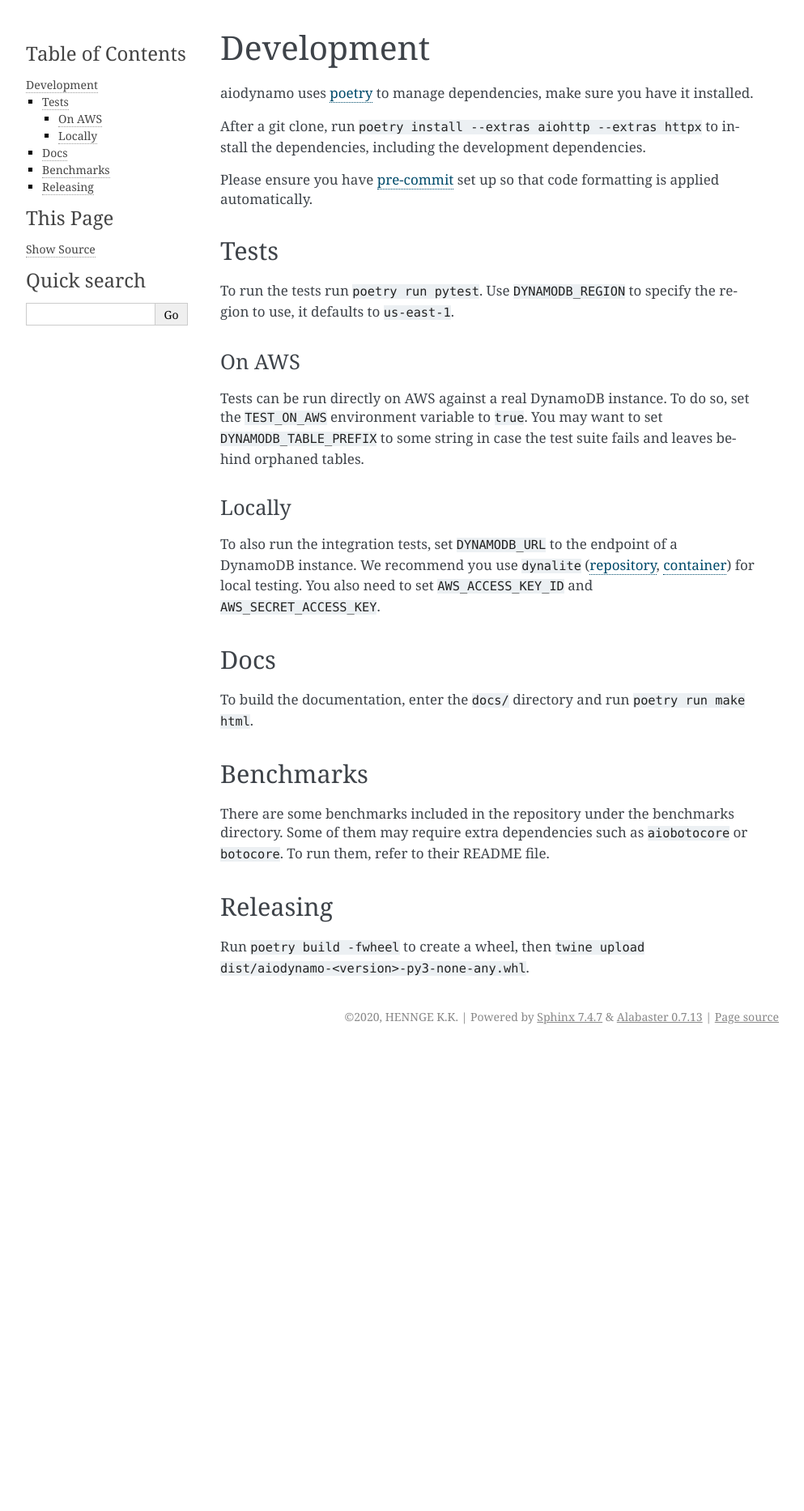
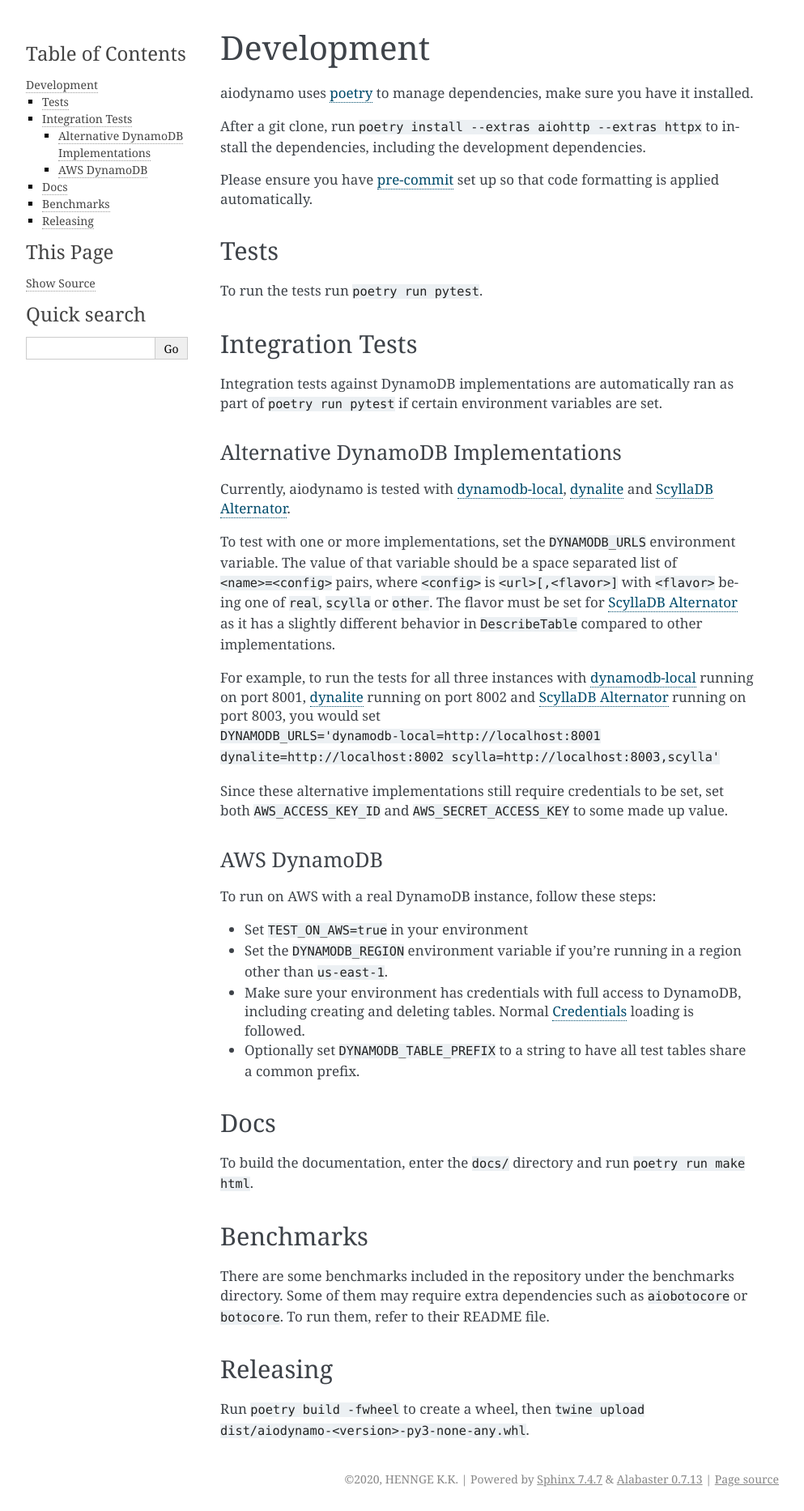
Before and after one commit to HENNGE/aiodynamo, a Sphinx documentation site: the page built from docs/development.rst, in a window 1280 px wide. Shown: the whole page at 81% size, without its empty margins (148-1141 px from the left). Built offline with Sphinx 7.4.7, drawn with Linux system fonts in a browser that asks for light colours; before the commit the page ends 1295 px from its top, so only the background shows below that.

Commit message:
Add ScyllaDB Alternator to test suite

```diff
--- a/docs/concepts.rst
+++ b/docs/concepts.rst
@@ -6,6 +6,9 @@ as profiling showed that especially for querying data, boto libraries were very
 
 Main differences to boto3/botocore/aiobotocore
 ----------------------------------------------
+
+
+.. _credentials:
 
 Credentials
 ~~~~~~~~~~~
--- a/docs/development.rst
+++ b/docs/development.rst
@@ -3,29 +3,42 @@ Development
 
 aiodynamo uses `poetry`_ to manage dependencies, make sure you have it installed.
 
-After a git clone, run ``poetry install --extras aiohttp --extras httpx`` to install the dependencies,
-including the development dependencies.
+After a git clone, run ``poetry install --extras aiohttp --extras httpx`` to install the dependencies, including the development dependencies.
 
 Please ensure you have `pre-commit`_ set up so that code formatting is applied automatically.
 
 Tests
 -----
 
-To run the tests run ``poetry run pytest``. Use ``DYNAMODB_REGION`` to specify the region to use, it defaults to
-``us-east-1``.
+To run the tests run ``poetry run pytest``.
 
-On AWS
-~~~~~~
+Integration Tests
+-----------------
 
-Tests can be run directly on AWS against a real DynamoDB instance. To do so, set the ``TEST_ON_AWS`` environment
-variable to ``true``. You may want to set ``DYNAMODB_TABLE_PREFIX`` to some string in case the test suite fails and
-leaves behind orphaned tables.
+Integration tests against DynamoDB implementations are automatically ran as part of ``poetry run pytest`` if certain environment variables are set.
 
-Locally
-~~~~~~~
+Alternative DynamoDB Implementations
+~~~~~~~~~~~~~~~~~~~~~~~~~~~~~~~~~~~~
 
-To also run the integration tests, set ``DYNAMODB_URL`` to the endpoint of a DynamoDB instance. We recommend you use
-``dynalite`` (repository_, container_) for local testing. You also need to set ``AWS_ACCESS_KEY_ID`` and ``AWS_SECRET_ACCESS_KEY``.
+Currently, aiodynamo is tested with `dynamodb-local`_, `dynalite`_ and `ScyllaDB Alternator`_.
+
+To test with one or more implementations, set the ``DYNAMODB_URLS`` environment variable. The value of that variable should be a space separated list of ``<name>=<config>`` pairs, where ``<config>`` is ``<url>[,<flavor>]`` with ``<flavor>`` being one of ``real``, ``scylla`` or ``other``. The flavor must be set for `ScyllaDB Alternator`_ as it has a slightly different behavior in ``DescribeTable`` compared to other implementations.
+
+For example, to run the tests for all three instances with `dynamodb-local`_ running on port 8001, `dynalite`_ running on port 8002 and `ScyllaDB Alternator`_ running on port 8003, you would set ``DYNAMODB_URLS='dynamodb-local=http://localhost:8001 dynalite=http://localhost:8002 scylla=http://localhost:8003,scylla'``
+
+Since these alternative implementations still require credentials to be set, set both ``AWS_ACCESS_KEY_ID`` and ``AWS_SECRET_ACCESS_KEY`` to some made up value.
+
+
+AWS DynamoDB
+~~~~~~~~~~~~
+
+To run on AWS with a real DynamoDB instance, follow these steps:
+
+* Set ``TEST_ON_AWS=true`` in your environment
+* Set the ``DYNAMODB_REGION`` environment variable if you're running in a region other than ``us-east-1``.
+* Make sure your environment has credentials with full access to DynamoDB, including creating and deleting tables. Normal :ref:`credentials` loading is followed.
+* Optionally set ``DYNAMODB_TABLE_PREFIX`` to a string to have all test tables share a common prefix.
+
 
 Docs
 ----
@@ -47,3 +60,6 @@ Run ``poetry build -fwheel`` to create a wheel, then ``twine upload dist/aiodyna
 .. _repository: https://github.com/mhart/dynalite
 .. _container: https://hub.docker.com/r/dimaqq/dynalite/
 .. _pre-commit: https://pre-commit.com/
+.. _dynamodb-local: https://docs.aws.amazon.com/amazondynamodb/latest/developerguide/DynamoDBLocal.html
+.. _dynalite: https://github.com/mhart/dynalite
+.. _ScyllaDB Alternator: https://docs.scylladb.com/stable/using-scylla/alternator/
```
Also changed, not shown: 5 other files.
